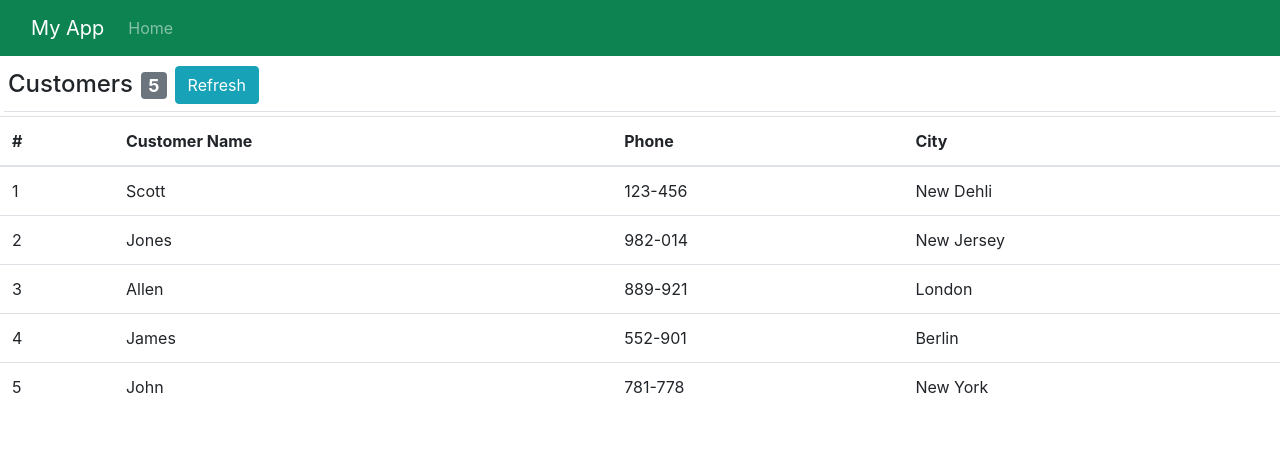
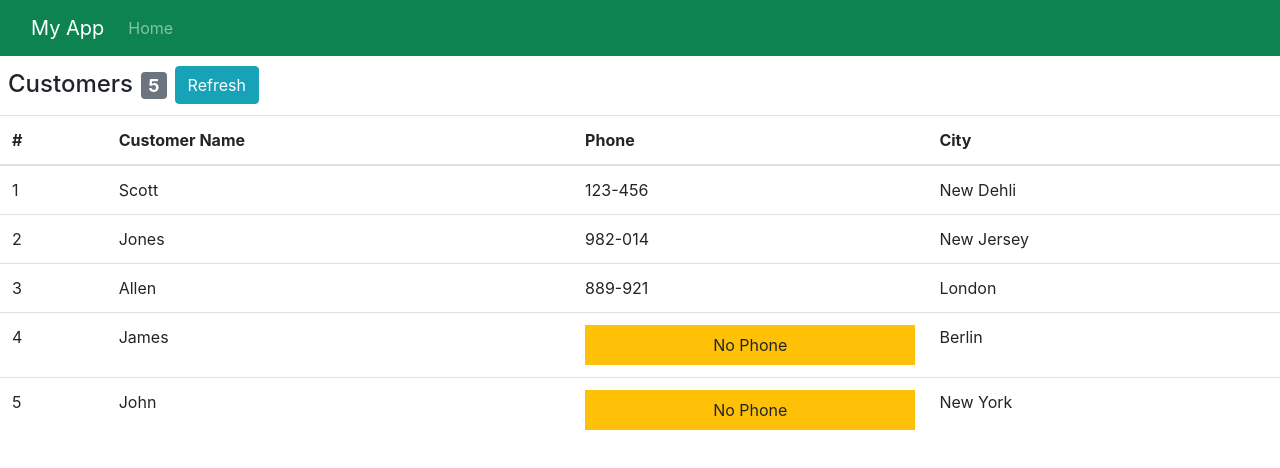
Before and after one commit to ceddddy/App-1, a React (Create React App) app: page / in a window 1280 px wide. Shown: the top 468 px of the page. Built offline with nearby package versions, Linux system fonts and the light colour scheme.

Commit message:
added dynamic rendering to table

```diff
--- a/src/MainContent.jsx
+++ b/src/MainContent.jsx
@@ -18,15 +18,15 @@ export default class MainContent extends Component {
         address: { city: "New Jersey" },
       },
       { id: 3, name: "Allen", phone: "889-921", address: { city: "London" } },
-      { id: 4, name: "James", phone: "552-901", address: { city: "Berlin" } },
-      { id: 5, name: "John", phone: "781-778", address: { city: "New York" } },
+      { id: 4, name: "James", phone: null, address: { city: "Berlin" } },
+      { id: 5, name: "John", phone: null, address: { city: "New York" } },
     ],
   };
 
   render() {
     return (
       <div>
-        <h4 className="border-bottom m-1 p-1">
+        <h4 className=" m-1 p-1">
           {this.state.pageTitle}
           <span className="badge badge-secondary m-2">
             {this.state.customersCount}
@@ -47,26 +47,36 @@ export default class MainContent extends Component {
             </tr>
           </thead>
 
-          <tbody>
-            {this.state.customers.map((cust) => {
-              return (
-                <tr key={cust.id}>
-                  <td>{cust.id}</td>
-                  <td>{cust.name}</td>
-                  <td>{cust.phone}</td>
-                  <td>{cust.address.city}</td>
-                </tr>
-              );
-            })}
-          </tbody>
+          <tbody>{this.getCustomerRow()}</tbody>
         </table>
       </div>
     );
   }
   //Executes when the user clicks on Refresh button
   onRefreshClick = () => {
+    //update the state using setState method - so that react updates the browser DOM automatically
     this.setState({
       customersCount: 7,
     });
   };
+
+  getPhoneToRender = (phone) => {
+    if (phone) return phone;
+    else {
+      return <div className="bg-warning p-2 text-center">No Phone</div>;
+    }
+  };
+
+  getCustomerRow = () => {
+    return this.state.customers.map((cust) => {
+      return (
+        <tr key={cust.id}>
+          <td>{cust.id}</td>
+          <td>{cust.name}</td>
+          <td>{this.getPhoneToRender(cust.phone)}</td>
+          <td>{cust.address.city}</td>
+        </tr>
+      );
+    });
+  };
 }
```
